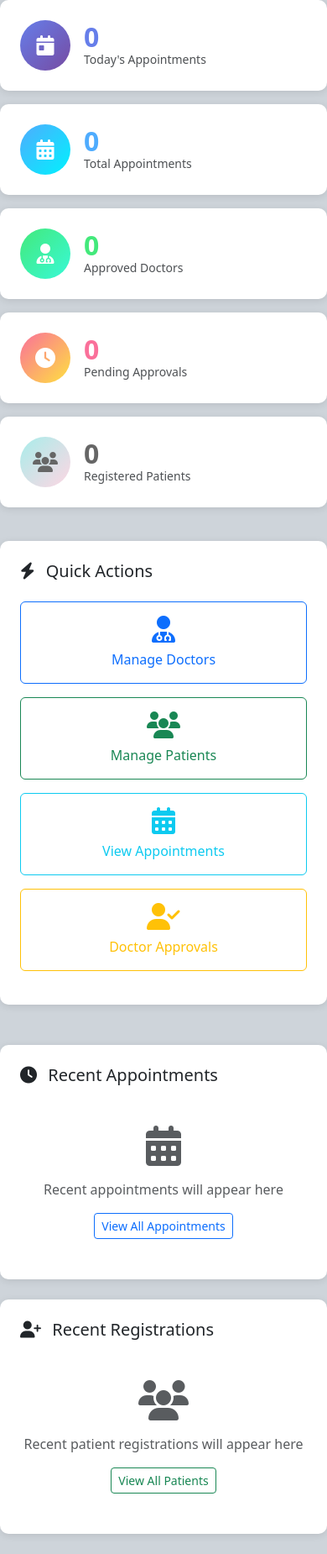
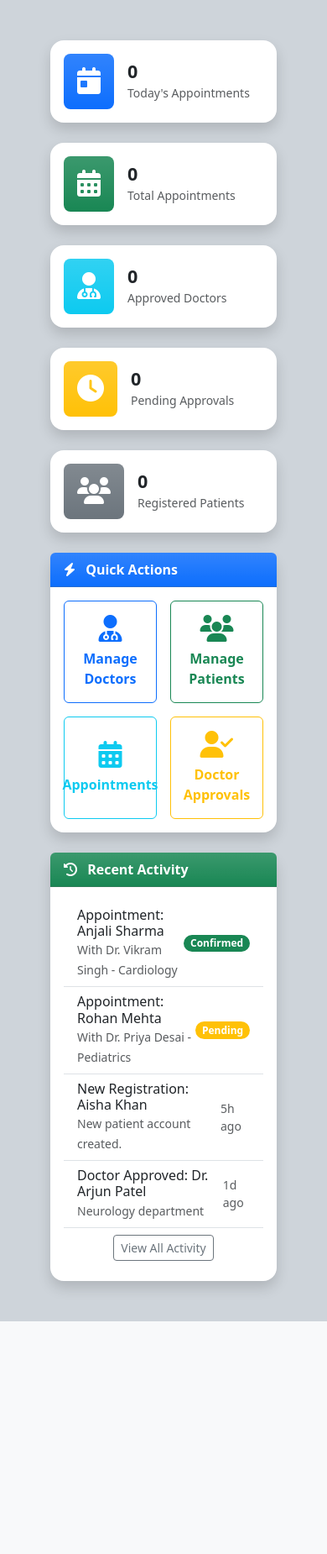
Before and after one commit to amulbabariya07/hms-system, a Flask app: page /admin/dashboard in a window 390 px wide. Shown: the part 56-1906 px from the top of the page at 84% size. After the commit the page ends 1629 px from the top, so only its background shows below. Run offline with Flask 3, Linux system fonts and the light colour scheme; the visitor is signed in with stand-in values (Sample User, id 1); data that the repository does not hold is empty.

Commit message:
[IMP] Dashboard re-design in admin panel

```diff
--- a/app/admin/templates/admin/dashboard.html
+++ b/app/admin/templates/admin/dashboard.html
@@ -1,119 +1,117 @@
 {% extends "admin/base_admin.html" %}
-
 {% block title %}Dashboard - Admin Panel{% endblock %}
 {% block page_title %}Dashboard{% endblock %}
+{% block content %}
 
-{% block content %}
-<div class="dashboard-content">
-    <!-- Statistics Cards -->
-    <div class="row mb-4">
-        <div class="col-lg-2 col-md-4 col-sm-6 mb-3">
-            <div class="stat-card stat-card-primary">
-                <div class="stat-card-body">
-                    <div class="stat-icon">
-                        <i class="fas fa-calendar-day"></i>
+<!-- Page Background -->
+<div class="min-vh-100 p-5 bg-dark-subtle">
+
+  <div class="container-fluid">
+    <!-- Stats Section -->
+    <div class="row g-4 mb-4">
+      <div class="col-xl col-md-4 col-sm-6">
+        <div class="card h-100 shadow border-0 bg-white rounded-4">
+          <div class="card-body d-flex align-items-center">
+            <div class="bg-primary bg-gradient text-white p-3 rounded-3 me-3">
+              <i class="fas fa-calendar-day fa-2x"></i>
             </div>
-                    <div class="stat-content">
-                        <h3 class="stat-number">{{ stats.today_appointments }}</h3>
-                        <p class="stat-label">Today's Appointments</p>
+            <div>
+              <h4 class="fw-bold mb-0">{{ stats.today_appointments }}</h4>
+              <small class="text-muted">Today's Appointments</small>
             </div>
           </div>
         </div>
       </div>
-
-        <div class="col-lg-2 col-md-4 col-sm-6 mb-3">
-            <div class="stat-card stat-card-success">
-                <div class="stat-card-body">
-                    <div class="stat-icon">
-                        <i class="fas fa-calendar-alt"></i>
+      <div class="col-xl col-md-4 col-sm-6">
+        <div class="card h-100 shadow border-0 bg-white rounded-4">
+          <div class="card-body d-flex align-items-center">
+            <div class="bg-success bg-gradient text-white p-3 rounded-3 me-3">
+              <i class="fas fa-calendar-alt fa-2x"></i>
             </div>
-                    <div class="stat-content">
-                        <h3 class="stat-number">{{ stats.total_appointments }}</h3>
-                        <p class="stat-label">Total Appointments</p>
+            <div>
+              <h4 class="fw-bold mb-0">{{ stats.total_appointments }}</h4>
+              <small class="text-muted">Total Appointments</small>
             </div>
           </div>
         </div>
       </div>
-
-        <div class="col-lg-2 col-md-4 col-sm-6 mb-3">
-            <div class="stat-card stat-card-info">
-                <div class="stat-card-body">
-                    <div class="stat-icon">
-                        <i class="fas fa-user-md"></i>
+      <div class="col-xl col-md-4 col-sm-6">
+        <div class="card h-100 shadow border-0 bg-white rounded-4">
+          <div class="card-body d-flex align-items-center">
+            <div class="bg-info bg-gradient text-white p-3 rounded-3 me-3">
+              <i class="fas fa-user-md fa-2x"></i>
             </div>
-                    <div class="stat-content">
-                        <h3 class="stat-number">{{ stats.total_doctors }}</h3>
-                        <p class="stat-label">Approved Doctors</p>
+            <div>
+              <h4 class="fw-bold mb-0">{{ stats.total_doctors }}</h4>
+              <small class="text-muted">Approved Doctors</small>
             </div>
           </div>
         </div>
       </div>
-
-        <div class="col-lg-2 col-md-4 col-sm-6 mb-3">
-            <div class="stat-card stat-card-warning">
-                <div class="stat-card-body">
-                    <div class="stat-icon">
-                        <i class="fas fa-clock"></i>
+      <div class="col-xl col-md-4 col-sm-6">
+        <div class="card h-100 shadow border-0 bg-white rounded-4">
+          <div class="card-body d-flex align-items-center">
+            <div class="bg-warning bg-gradient text-white p-3 rounded-3 me-3">
+              <i class="fas fa-clock fa-2x"></i>
             </div>
-                    <div class="stat-content">
-                        <h3 class="stat-number">{{ stats.pending_doctors }}</h3>
-                        <p class="stat-label">Pending Approvals</p>
+            <div>
+              <h4 class="fw-bold mb-0">{{ stats.pending_doctors }}</h4>
+              <small class="text-muted">Pending Approvals</small>
             </div>
           </div>
         </div>
       </div>
-
-        <div class="col-lg-2 col-md-4 col-sm-6 mb-3">
-            <div class="stat-card stat-card-secondary">
-                <div class="stat-card-body">
-                    <div class="stat-icon">
-                        <i class="fas fa-users"></i>
+      <div class="col-xl col-md-4 col-sm-6">
+        <div class="card h-100 shadow border-0 bg-white rounded-4">
+          <div class="card-body d-flex align-items-center">
+            <div class="bg-secondary bg-gradient text-white p-3 rounded-3 me-3">
+              <i class="fas fa-users fa-2x"></i>
             </div>
-                    <div class="stat-content">
-                        <h3 class="stat-number">{{ stats.total_patients }}</h3>
-                        <p class="stat-label">Registered Patients</p>
+            <div>
+              <h4 class="fw-bold mb-0">{{ stats.total_patients }}</h4>
+              <small class="text-muted">Registered Patients</small>
             </div>
           </div>
         </div>
       </div>
     </div>
 
+    <!-- Actions + Recent Activity -->
+    <div class="row g-4">
       <!-- Quick Actions -->
-    <div class="row mb-4">
-        <div class="col-12">
-            <div class="admin-card">
-                <div class="admin-card-header">
-                    <h5 class="mb-0">
-                        <i class="fas fa-bolt me-2"></i>
-                        Quick Actions
-                    </h5>
+      <div class="col-lg-5">
+        <div class="card shadow border-0 h-100 rounded-4">
+          <div class="card-header bg-primary bg-gradient text-white fw-bold rounded-top">
+            <i class="fas fa-bolt me-2"></i> Quick Actions
           </div>
-                <div class="admin-card-body">
-                    <div class="row">
-                        <div class="col-md-3 mb-3">
-                            <a href="{{ url_for('admin.admin_doctors') }}" class="btn btn-outline-primary w-100 py-3">
-                                <i class="fas fa-user-md fa-2x mb-2 d-block"></i>
-                                Manage Doctors
+          <div class="card-body">
+            <div class="row row-cols-2 g-3">
+              <div class="col">
+                <a href="{{ url_for('admin.admin_doctors') }}" class="btn btn-outline-primary w-100 h-100 d-flex flex-column justify-content-center align-items-center p-3">
+                  <i class="fas fa-user-md fa-2x mb-2"></i>
+                  <span class="fw-semibold">Manage Doctors</span>
                 </a>
               </div>
-                        <div class="col-md-3 mb-3">
-                            <a href="{{ url_for('admin.admin_patients') }}" class="btn btn-outline-success w-100 py-3">
-                                <i class="fas fa-users fa-2x mb-2 d-block"></i>
-                                Manage Patients
+              <div class="col">
+                <a href="{{ url_for('admin.admin_patients') }}" class="btn btn-outline-success w-100 h-100 d-flex flex-column justify-content-center align-items-center p-3">
+                  <i class="fas fa-users fa-2x mb-2"></i>
+                  <span class="fw-semibold">Manage Patients</span>
                 </a>
               </div>
-                        <div class="col-md-3 mb-3">
-                            <a href="{{ url_for('admin.admin_appointments') }}" class="btn btn-outline-info w-100 py-3">
-                                <i class="fas fa-calendar-alt fa-2x mb-2 d-block"></i>
-                                View Appointments
+              <div class="col">
+                <a href="{{ url_for('admin.admin_appointments') }}" class="btn btn-outline-info w-100 h-100 d-flex flex-column justify-content-center align-items-center p-3">
+                  <i class="fas fa-calendar-alt fa-2x mb-2"></i>
+                  <span class="fw-semibold">Appointments</span>
                 </a>
               </div>
-                        <div class="col-md-3 mb-3">
-                            <a href="{{ url_for('admin.admin_doctors_approval') }}" class="btn btn-outline-warning w-100 py-3">
-                                <i class="fas fa-user-check fa-2x mb-2 d-block"></i>
-                                Doctor Approvals
+              <div class="col position-relative">
+                <a href="{{ url_for('admin.admin_doctors_approval') }}" class="btn btn-outline-warning w-100 h-100 d-flex flex-column justify-content-center align-items-center p-3">
+                  <i class="fas fa-user-check fa-2x mb-2"></i>
+                  <span class="fw-semibold">Doctor Approvals</span>
                   {% if stats.pending_doctors > 0 %}
-                                <span class="badge bg-danger ms-2">{{ stats.pending_doctors }}</span>
+                  <span class="position-absolute top-0 start-100 translate-middle badge rounded-pill bg-danger">
+                    {{ stats.pending_doctors }}
+                  </span>
                   {% endif %}
                 </a>
               </div>
@@ -121,169 +119,53 @@
           </div>
         </div>
       </div>
-    </div>
 
       <!-- Recent Activity -->
-    <div class="row">
-        <div class="col-md-6">
-            <div class="admin-card">
-                <div class="admin-card-header">
-                    <h5 class="mb-0">
-                        <i class="fas fa-clock me-2"></i>
-                        Recent Appointments
-                    </h5>
+      <div class="col-lg-7">
+        <div class="card shadow border-0 h-100 rounded-4">
+          <div class="card-header bg-success bg-gradient text-white fw-bold rounded-top">
+            <i class="fas fa-history me-2"></i> Recent Activity
           </div>
-                <div class="admin-card-body">
-                    <div class="text-center py-4">
-                        <i class="fas fa-calendar-alt fa-3x text-muted mb-3"></i>
-                        <p class="text-muted">Recent appointments will appear here</p>
-                        <a href="{{ url_for('admin.admin_appointments') }}" class="btn btn-sm btn-outline-primary">View All Appointments</a>
+          <div class="card-body">
+            <ul class="list-group list-group-flush">
+              <li class="list-group-item d-flex justify-content-between align-items-center">
+                <div>
+                  <h6 class="mb-0">Appointment: Anjali Sharma</h6>
+                  <small class="text-muted">With Dr. Vikram Singh - Cardiology</small>
+                </div>
+                <span class="badge bg-success rounded-pill">Confirmed</span>
+              </li>
+              <li class="list-group-item d-flex justify-content-between align-items-center">
+                <div>
+                  <h6 class="mb-0">Appointment: Rohan Mehta</h6>
+                  <small class="text-muted">With Dr. Priya Desai - Pediatrics</small>
+                </div>
+                <span class="badge bg-warning rounded-pill">Pending</span>
+              </li>
+              <li class="list-group-item d-flex justify-content-between align-items-center">
+                <div>
+                  <h6 class="mb-0">New Registration: Aisha Khan</h6>
+                  <small class="text-muted">New patient account created.</small>
+                </div>
+                <span class="text-muted small">5h ago</span>
+              </li>
+              <li class="list-group-item d-flex justify-content-between align-items-center">
+                <div>
+                  <h6 class="mb-0">Doctor Approved: Dr. Arjun Patel</h6>
+                  <small class="text-muted">Neurology department</small>
+                </div>
+                <span class="text-muted small">1d ago</span>
+              </li>
+              <li class="list-group-item text-center">
+                <a href="#" class="btn btn-sm btn-outline-secondary">View All Activity</a>
+              </li>
+            </ul>
           </div>
         </div>
       </div>
     </div>
 
-        <div class="col-md-6">
-            <div class="admin-card">
-                <div class="admin-card-header">
-                    <h5 class="mb-0">
-                        <i class="fas fa-user-plus me-2"></i>
-                        Recent Registrations
-                    </h5>
-                </div>
-                <div class="admin-card-body">
-                    <div class="text-center py-4">
-                        <i class="fas fa-users fa-3x text-muted mb-3"></i>
-                        <p class="text-muted">Recent patient registrations will appear here</p>
-                        <a href="{{ url_for('admin.admin_patients') }}" class="btn btn-sm btn-outline-success">View All Patients</a>
-                    </div>
-                </div>
-            </div>
-        </div>
   </div>
 </div>
 
-<style>
-.stat-card {
-    background: white;
-    border-radius: 10px;
-    box-shadow: 0 2px 10px rgba(0,0,0,0.1);
-    transition: transform 0.3s ease, box-shadow 0.3s ease;
-    border: none;
-    overflow: hidden;
-}
-
-.stat-card:hover {
-    transform: translateY(-5px);
-    box-shadow: 0 5px 20px rgba(0,0,0,0.15);
-}
-
-.stat-card-body {
-    padding: 1.5rem;
-    display: flex;
-    align-items: center;
-}
-
-.stat-icon {
-    width: 60px;
-    height: 60px;
-    border-radius: 50%;
-    display: flex;
-    align-items: center;
-    justify-content: center;
-    font-size: 1.5rem;
-    margin-right: 1rem;
-}
-
-.stat-content {
-    flex: 1;
-}
-
-.stat-number {
-    font-size: 2rem;
-    font-weight: bold;
-    margin: 0;
-    line-height: 1;
-}
-
-.stat-label {
-    font-size: 0.875rem;
-    margin: 0;
-    opacity: 0.8;
-}
-
-.stat-card-primary .stat-icon {
-    background: linear-gradient(135deg, #667eea 0%, #764ba2 100%);
-    color: white;
-}
-
-.stat-card-primary .stat-number {
-    color: #667eea;
-}
-
-.stat-card-success .stat-icon {
-    background: linear-gradient(135deg, #4facfe 0%, #00f2fe 100%);
-    color: white;
-}
-
-.stat-card-success .stat-number {
-    color: #4facfe;
-}
-
-.stat-card-info .stat-icon {
-    background: linear-gradient(135deg, #43e97b 0%, #38f9d7 100%);
-    color: white;
-}
-
-.stat-card-info .stat-number {
-    color: #43e97b;
-}
-
-.stat-card-warning .stat-icon {
-    background: linear-gradient(135deg, #fa709a 0%, #fee140 100%);
-    color: white;
-}
-
-.stat-card-warning .stat-number {
-    color: #fa709a;
-}
-
-.stat-card-secondary .stat-icon {
-    background: linear-gradient(135deg, #a8edea 0%, #fed6e3 100%);
-    color: #666;
-}
-
-.stat-card-secondary .stat-number {
-    color: #666;
-}
-
-.dashboard-content {
-    padding: 0;
-}
-
-.admin-card {
-    background: white;
-    border-radius: 10px;
-    box-shadow: 0 2px 10px rgba(0,0,0,0.1);
-    border: none;
-    margin-bottom: 1.5rem;
-}
-
-.admin-card-header {
-    padding: 1.5rem 1.5rem 0;
-    border-bottom: none;
-}
-
-.admin-card-body {
-    padding: 1.5rem;
-}
-
-.btn-outline-primary:hover,
-.btn-outline-success:hover,
-.btn-outline-info:hover,
-.btn-outline-warning:hover {
-    transform: translateY(-2px);
-    box-shadow: 0 4px 15px rgba(0,0,0,0.2);
-}
-</style>
 {% endblock %}
```
Lines whose indentation alone changed are shown as unchanged.
